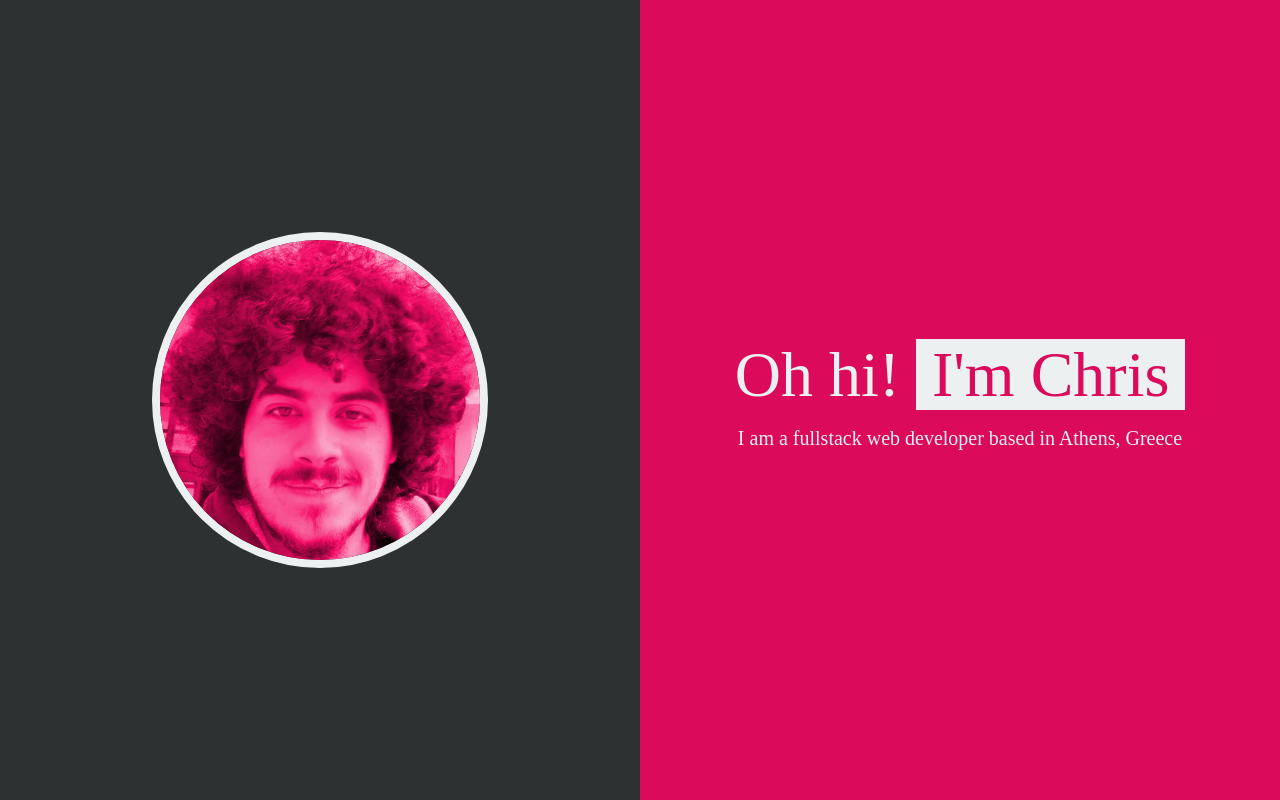
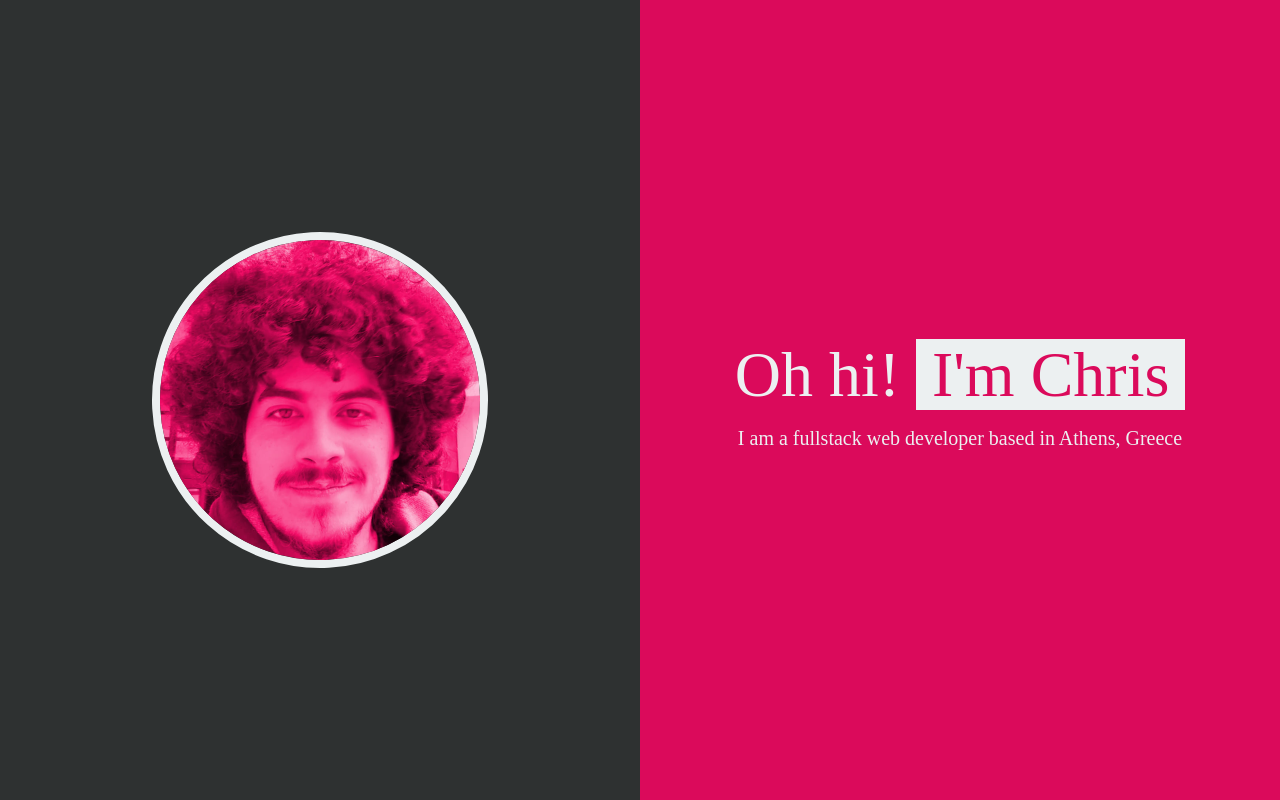
Before and after one commit to chrisfot/chrisfot.github.io, a plain HTML site: page index.html in a window 1280 px wide. Shown: the top 800 px of the page. Drawn offline with nearby package versions, Linux system fonts and the light colour scheme; a web font is replaced by a local one.

Commit message:
Hack to make portrait look straight

```diff
--- a/css/style.scss
+++ b/css/style.scss
@@ -91,6 +91,8 @@ strong {
     max-width: 350px;
     border-radius: 50%;
     border: 8px solid $color-light;
+    // Ninja hack to make portrait look straight
+    transform: rotate(-3deg);
   }
 
   #introduction-text {
```
Also changed, not shown: css/style.css, 1 other file.
